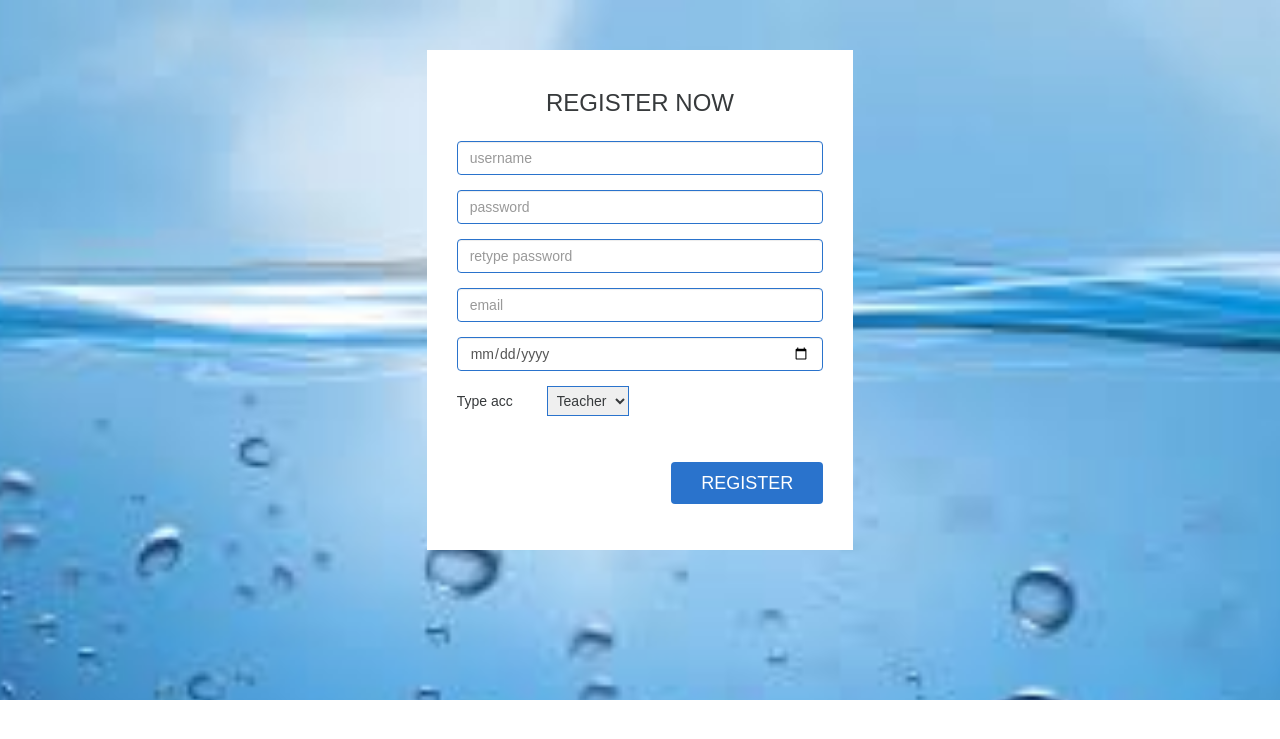
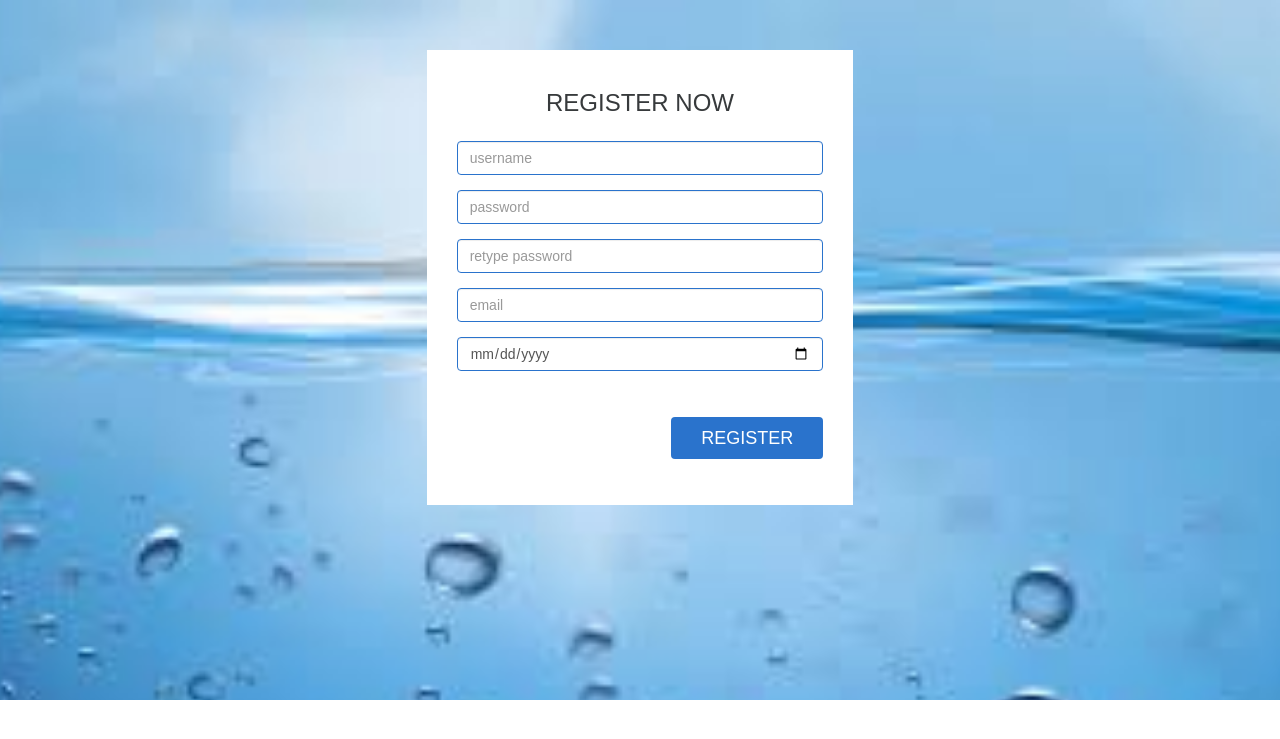
Before and after one commit to badungphan99/SE03-Group03, a Flask app: page /register.html in a window 1280 px wide. Shown: the top 739 px of the page. Run offline with Flask 2, Linux system fonts and the light colour scheme; some libraries are stand-ins or nearby versions.

Commit message:
update register new user

```diff
--- a/app/models/user.py
+++ b/app/models/user.py
@@ -20,11 +20,15 @@ class User(db.Model):
     type_id = db.Column(db.Integer, db.ForeignKey('type_account.id'))
     students = db.relationship('StudentCourse', backref='user', lazy='dynamic')
 
-    def __init__(self, username, password, fullname, email):
+    def __init__(self, username, password, fullname, email, birthday = None, highest_degree = None, university = None, major = None):
         self.username = username
         self.password = password
         self.fullname = fullname
         self.email = email
+        self.date_of_birth = birthday
+        self.highest_degree = highest_degree
+        self.university = university
+        self.major = major
 
 class TypeAccount(db.Model):
     __tablename__ = 'type_account'
--- a/app/routes/register.py
+++ b/app/routes/register.py
@@ -10,15 +10,25 @@ def render_register():
 def register():
     _username = request.form.get('username')
     _passwd = request.form.get('password')
+    _retype_passwd = request.form.get('retypepassword')
+    _full_name = "dungpb"
     _email = request.form.get('email')
     _birthday = request.form.get('birthday')
     _type_account = 'student'
-    _full_name = "dungpb"
-    print(_username, _passwd, "dungpb", _email,)
-    if(check_user_name(_username)):
-        flash("username already exist")
+    _highest_degree = ''
+    _university = ''
+    _major = ''
+
+    status = check_input_register(_username, _passwd, _retype_passwd, _full_name, _email)
+
+    if(status == True):
+        if (check_user_name(_username)):
+            flash("username already exist")
+            return redirect('/register.html')
+        else:
+            insert_new_user(_type_account, _username, _passwd, _full_name, _email, _birthday, _highest_degree, _university, _major)
+            flash("success")
+            return render_template('register.html')
+    else:
+        flash(status)
         return redirect('/register.html')
-    else:
-        insert_new_user(_type_account, _username, _passwd, _full_name, _email)
-        flash("success")
-        return redirect('/register.html')
--- a/app/templates/register.html
+++ b/app/templates/register.html
@@ -53,17 +53,17 @@
                             <input type="date" name="birthday" id="" class="mycalender form-control" placeholder="birthday">
                         </div>
                     </div>
-                    <div class="form-group">
-                        <div class="col-sm-12 col-md-12 col-lg-12 form-item form-register">
-                            <form action="#">
-                                Type acc
-                                <select name="dropdown " class="type-acc">
-                                    <option value="teacher" selected>Teacher</option>
-                                    <option value="student">Student</option>
-                                </select>
-                            </form>
-                        </div>
-                    </div>
+{#                    <div class="form-group">#}
+{#                        <div class="col-sm-12 col-md-12 col-lg-12 form-item form-register">#}
+{#                            <form action="#">#}
+{#                                Type acc#}
+{#                                <select name="dropdown " class="type-acc">#}
+{#                                    <option value="teacher" selected>Teacher</option>#}
+{#                                    <option value="student">Student</option>#}
+{#                                </select>#}
+{#                            </form>#}
+{#                        </div>#}
+{#                    </div>#}
                     <!-- show mess khi login that bai -->
                     <div class="form-group">
                         <div class="col-sm-12 col-md-12 col-lg-12 form-item">
```
Also changed, not shown: app/controller/register.py (+11 -12 lines).
